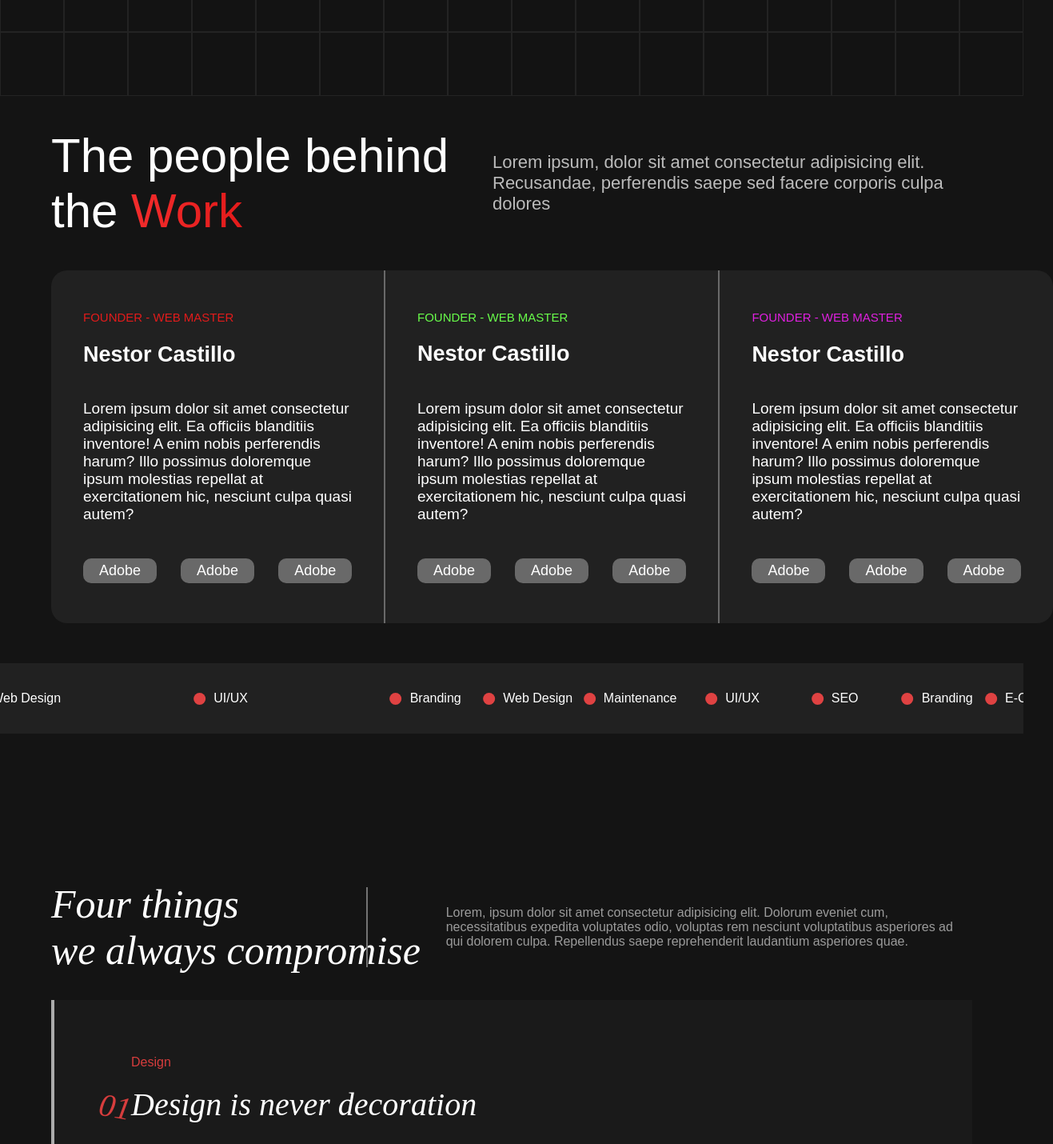
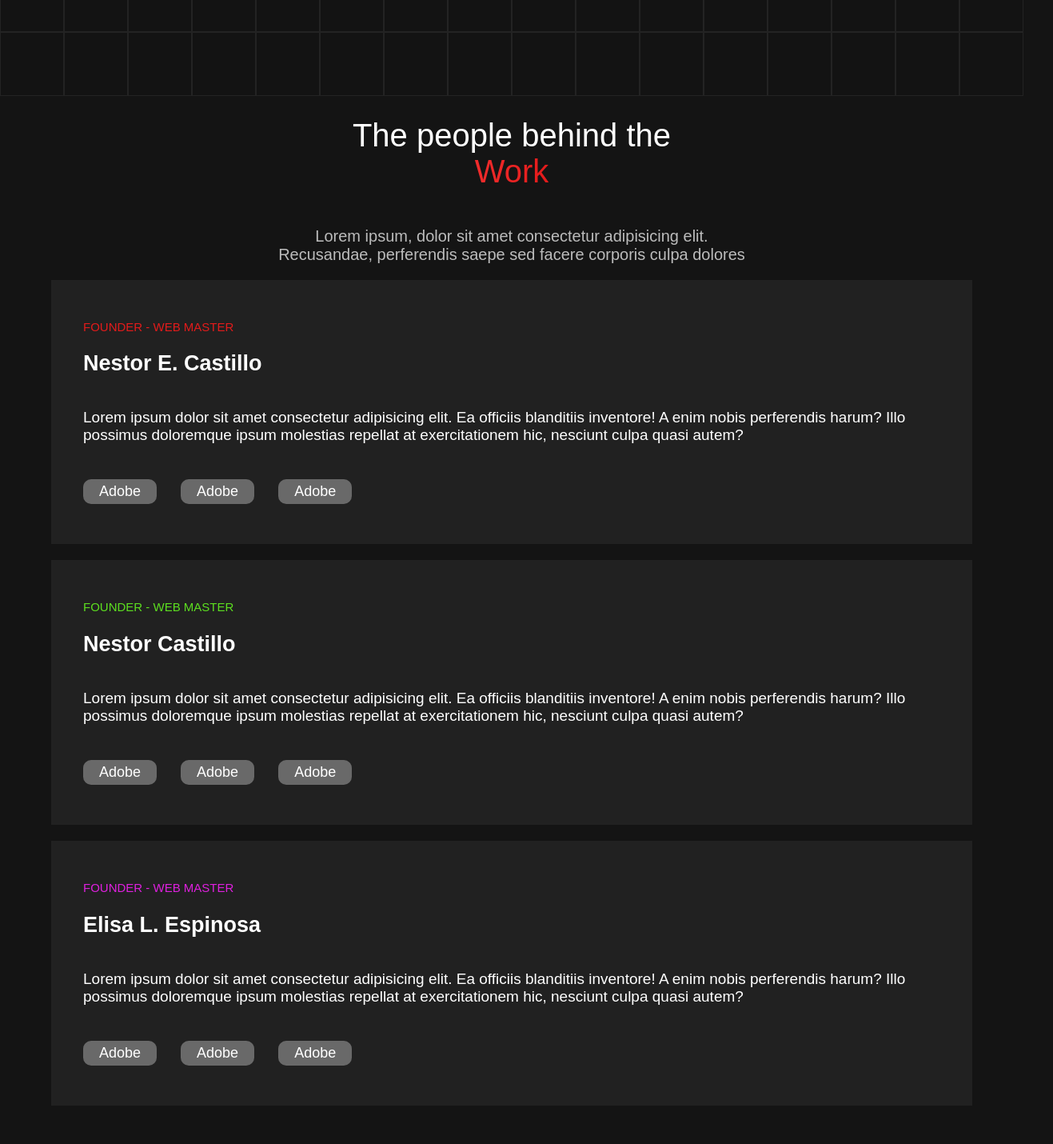
Before and after one commit to WebDevelopingJr/webbus-remake, a Next.js app: page /aboutus in a window 1280 px wide. Shown: the part 680-2110 px from the top of the page at 80% size, 1317 px wide, since content can reach past the window. Built offline with nearby package versions, Linux system fonts and the light colour scheme; a web font is replaced by a local one.

Commit message:
changes all about responsive

```diff
--- a/src/app/aboutus/page.jsx
+++ b/src/app/aboutus/page.jsx
@@ -60,7 +60,18 @@ const AboutUs = () => {
         </div>
         <div className="people_infoContainer">
 
-            <div className="people_container" data-aos="fade-right">
+            <div className="people_container" data-aos="fade-right" data-aos-delay="200">
+                <span className="boldRed">FOUNDER - WEB MASTER</span>
+                <h2>Nestor E. Castillo</h2>
+                <p>Lorem ipsum dolor sit amet consectetur adipisicing elit. Ea officiis blanditiis inventore! A enim nobis perferendis harum? Illo possimus doloremque ipsum molestias repellat at exercitationem hic, nesciunt culpa quasi autem?</p>
+                <div className="people_container_tools">
+                    <div className="tools">Adobe</div>
+                    <div className="tools">Adobe</div>
+                    <div className="tools">Adobe</div>
+                </div>
+            </div>
+
+            <div className="people_container" data-aos="zoom-out-up" data-aos-delay="200">
                 <span className="boldRed">FOUNDER - WEB MASTER</span>
                 <h2>Nestor Castillo</h2>
                 <p>Lorem ipsum dolor sit amet consectetur adipisicing elit. Ea officiis blanditiis inventore! A enim nobis perferendis harum? Illo possimus doloremque ipsum molestias repellat at exercitationem hic, nesciunt culpa quasi autem?</p>
@@ -71,20 +82,9 @@ const AboutUs = () => {
                 </div>
             </div>
 
-            <div className="people_container" data-aos="zoom-out-up">
-                <span className="boldRed" style={{color: '#69FF4B'}}>FOUNDER - WEB MASTER</span>
-                <h2>Nestor Castillo</h2>
-                <p>Lorem ipsum dolor sit amet consectetur adipisicing elit. Ea officiis blanditiis inventore! A enim nobis perferendis harum? Illo possimus doloremque ipsum molestias repellat at exercitationem hic, nesciunt culpa quasi autem?</p>
-                <div className="people_container_tools">
-                    <div className="tools">Adobe</div>
-                    <div className="tools">Adobe</div>
-                    <div className="tools">Adobe</div>
-                </div>
-            </div>
-
-            <div className="people_container" data-aos="fade-left">
+            <div className="people_container" data-aos="fade-left" data-aos-delay="200">
                 <span className="boldRed">FOUNDER - WEB MASTER</span>
-                <h2>Nestor Castillo</h2>
+                <h2>Elisa L. Espinosa</h2>
                 <p>Lorem ipsum dolor sit amet consectetur adipisicing elit. Ea officiis blanditiis inventore! A enim nobis perferendis harum? Illo possimus doloremque ipsum molestias repellat at exercitationem hic, nesciunt culpa quasi autem?</p>
                 <div className="people_container_tools">
                     <div className="tools">Adobe</div>
--- a/src/app/styles/aboutus.css
+++ b/src/app/styles/aboutus.css
@@ -174,6 +174,17 @@
 .people_container:nth-child(3) .boldRed {
     color: rgb(224, 32, 224);
 }
+.people_container:nth-child(2) .boldRed {
+    color: rgb(93, 224, 32);
+}
+
+/* contianer before */
+.people_container:nth-child(2)::before {
+    background-image: linear-gradient(to right, #ffffff00, #69ff4b, #44e324, #ffffff00);
+}
+.people_container:nth-child(3)::before {
+    background-image: linear-gradient(to right, #ffffff00, #e020e0, #c714c7, #ffffff00);
+}
 .boldRed {
     color: #e31b1b;
     font-size: 15px;
@@ -200,7 +211,7 @@
     width: 100%;
     display: flex;
     align-items: center;
-    margin-top: 50px;
+    margin-top: 100px;
     background-color: #212121;
     padding: 35px 0;
     overflow: hidden;
@@ -248,6 +259,7 @@
     display: flex;
     justify-content: center;
     align-items: center;
+    overflow: hidden;
 }
 .weDo_container {
     width: 90%;
@@ -264,7 +276,8 @@
     margin-top: 150px;
 }
 .weDo_info_pContainer {
-    width: 800px;
+    max-width: 800px;
+    width: 100%;
     display: flex;
     justify-content: center;
     align-items: center;
@@ -280,7 +293,8 @@
 
 }
 .weDo_info_container h1 {
-    width: 600px;
+    max-width: 600px;
+    width: 100%;
     font-size: 50px;
     font-family: "Instrument Serif", serif;
     font-weight: 400;
@@ -404,3 +418,76 @@
 .boxes_text_container p {
     color: #9e9e9e;
 }
+
+@media (max-width: 1350px) {
+    .people_presentation {
+        flex-direction: column;
+        text-align: center;
+    }
+    .people_presentation h1 {
+        font-size: 40px;
+    }
+    .people_presentation p {
+        text-align: center;
+        font-size: 20px;
+    }
+    .people_infoContainer {
+        flex-wrap: wrap;
+        gap: 20px;
+        overflow: hidden;
+    }
+    .people_container {
+        border: none;
+    }
+    .people_container:nth-child(1) {
+    border-radius: 0;
+    }
+    .people_container:nth-child(3) {
+        border: none;
+        border-radius: 0;
+    }
+
+    .weDo_info_container {
+        width: 90%;
+        flex-direction: column;
+        margin-bottom: 50px;
+    }
+}
+
+@media (max-width: 600px) {
+    .people_presentation h1 {
+        width: 100%;
+        font-size: 25px;
+    }
+    .people_presentation p {
+        width: 100%;
+        font-size: 15px;
+    }
+}
+@media (max-width: 470px) {
+    .people_container {
+        padding: 40px 30px;
+    }
+    .boldRed {
+        font-size: 10px;
+    }
+    .people_container h2 {
+        font-size: 20px;
+    }
+    .people_container p {
+        font-size: 15px;
+    }
+    .people_container_tools {
+        flex-wrap: wrap;
+    }
+
+    .boxes_container {
+        height: 350px;
+    }
+    .boxes_container .number {
+        width: 50px;
+    }
+    .boxes_container .number span {
+        display: none;
+    }
+}
```
